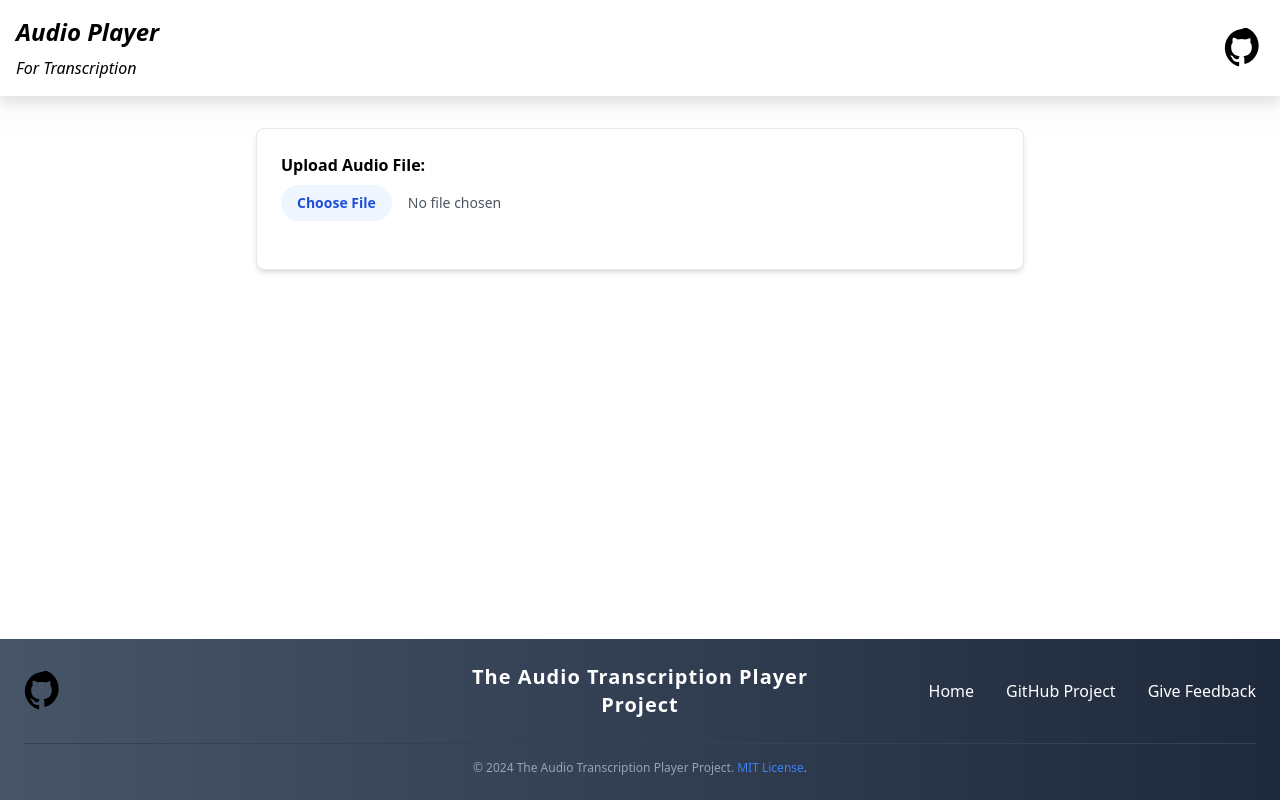
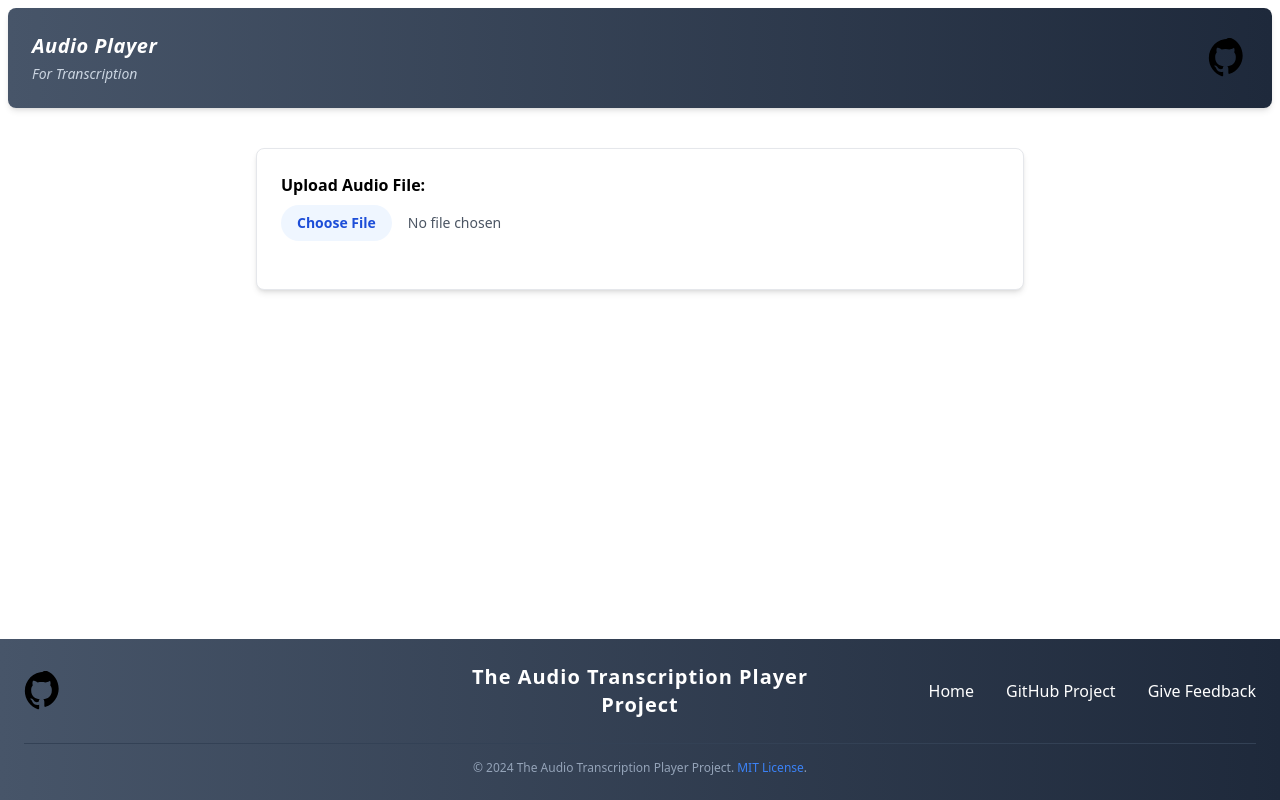
Before and after one commit to srothgan/audio-transcript-player, a Next.js app: page / in a window 1280 px wide. Built offline with nearby package versions, Linux system fonts and the light colour scheme.

Commit message:
navbar redesign

```diff
--- a/components/Navbar.jsx
+++ b/components/Navbar.jsx
@@ -1,16 +1,20 @@
-import GitHubLink from "./GitHubLink"
-import Link from "next/link"
-export default function Navbar(){
+import GitHubLink from "./GitHubLink";
+import Link from "next/link";
 
+export default function Navbar() {
+  return (
+    <navbar className='w-full p-1 md:p-2 xl:p-2'>
+    <div className="w-full flex items-center justify-between p-6 bg-gradient-to-r from-slate-600 to-slate-800 text-white shadow-md rounded-lg">
 
-    return(
-        <div className='w-full flex items-center justify-between p-4 bg-white filter drop-shadow-xl '>
-            <Link href="/" className='flex flex-col gap-2 italic'>
-                <h4>Audio Player</h4>
-                <p>For Transcription</p>
-            </Link>
+      {/* Logo and Title */}
+      <Link href="/" className="flex flex-col gap-1 italic">
+        <h4 className="text-xl font-semibold tracking-wide">Audio Player</h4>
+        <p className="text-sm text-slate-300">For Transcription</p>
+      </Link>
 
-            <GitHubLink/>
-        </div>
-    )
+      {/* GitHub Icon Link */}
+      <GitHubLink />
+    </div>
+    </navbar>
+  );
 }
```
